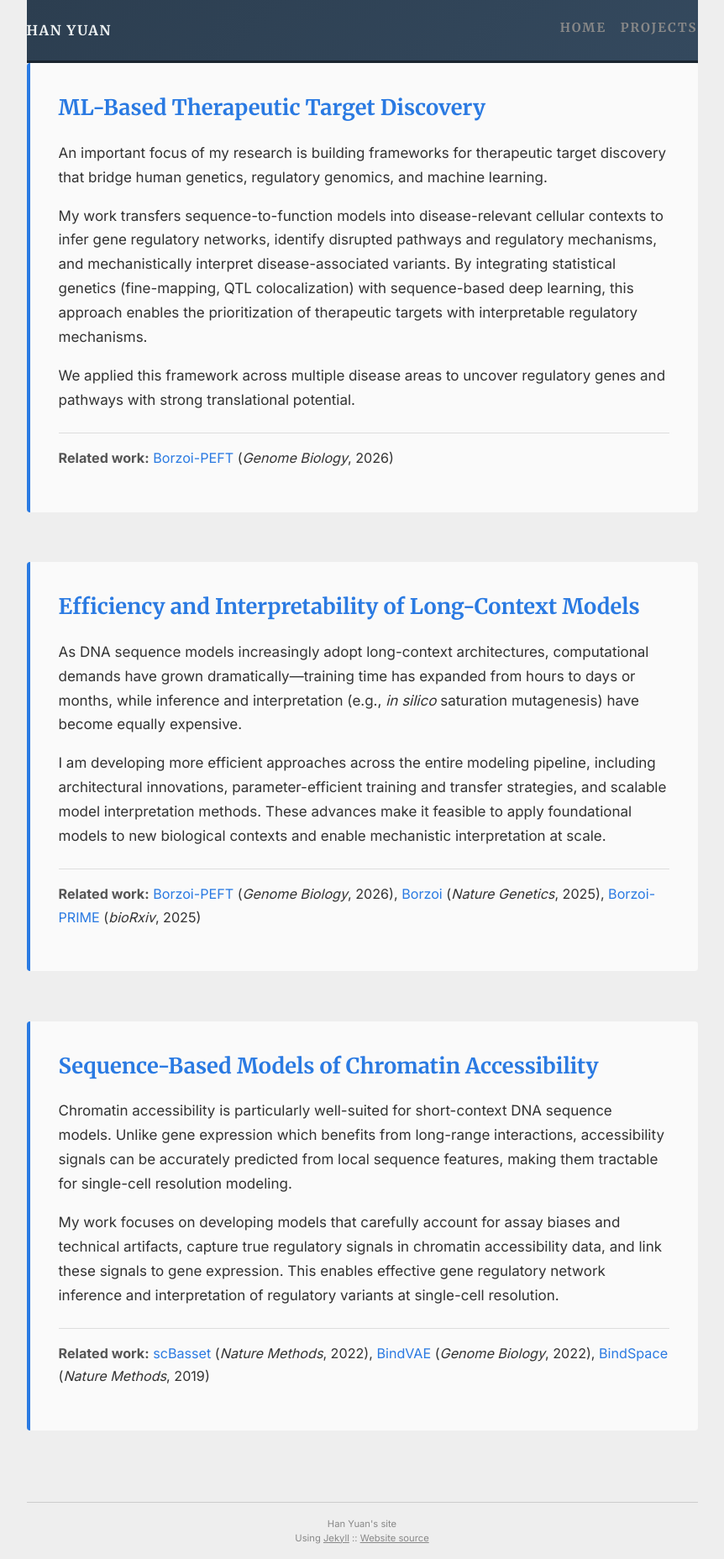
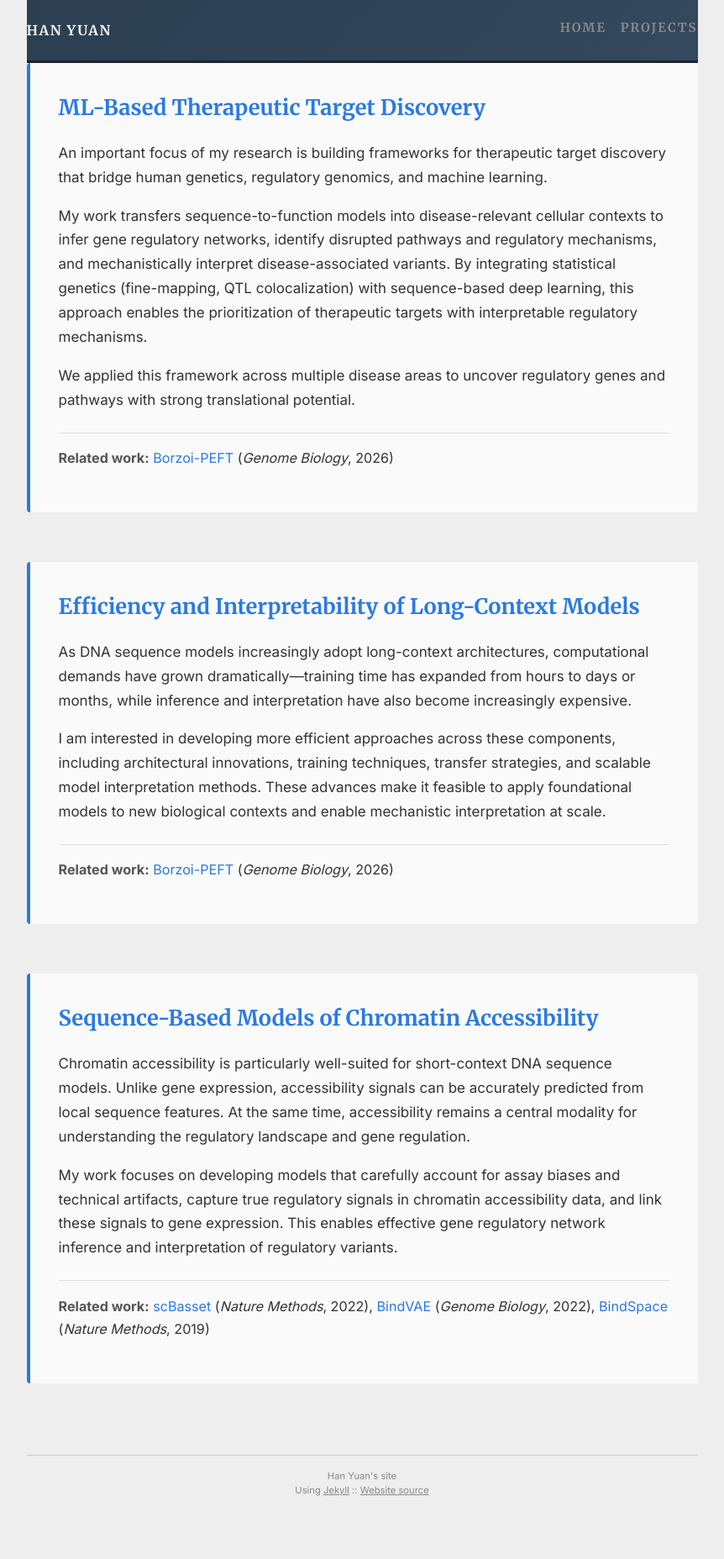
Before and after one commit to hy395/hy395.github.io, a Jekyll site: the page built from projects.md, in a window 1280 px wide. Shown: the whole page at 84% size, without its empty margins (209-1071 px from the left). Built offline with Jekyll 4.4.1, drawn with Linux system fonts in a browser that asks for light colours; after the commit the page ends 1800 px from its top, so only the background shows below that.

Commit message:
update template

```diff
--- a/projects.md
+++ b/projects.md
@@ -24,12 +24,12 @@ We applied this framework across multiple disease areas to uncover regulatory ge
 
 ## Efficiency and Interpretability of Long-Context Models
 
-As DNA sequence models increasingly adopt long-context architectures, computational demands have grown dramatically—training time has expanded from hours to days or months, while inference and interpretation (e.g., *in silico* saturation mutagenesis) have become equally expensive.
+As DNA sequence models increasingly adopt long-context architectures, computational demands have grown dramatically—training time has expanded from hours to days or months, while inference and interpretation have also become increasingly expensive.
 
-I am developing more efficient approaches across the entire modeling pipeline, including architectural innovations, parameter-efficient training and transfer strategies, and scalable model interpretation methods. These advances make it feasible to apply foundational models to new biological contexts and enable mechanistic interpretation at scale.
+I am interested in developing more efficient approaches across these components, including architectural innovations, training techniques, transfer strategies, and scalable model interpretation methods. These advances make it feasible to apply foundational models to new biological contexts and enable mechanistic interpretation at scale.
 
 <div class="related-work" markdown="1">
-**Related work:** [Borzoi-PEFT](https://www.biorxiv.org/content/10.1101/2025.05.26.656171v2) (*Genome Biology*, 2026), [Borzoi](https://www.nature.com/articles/s41588-024-02053-6) (*Nature Genetics*, 2025), [Borzoi-PRIME](https://www.biorxiv.org/content/10.1101/2025.06.10.658961v1) (*bioRxiv*, 2025)
+**Related work:** [Borzoi-PEFT](https://www.biorxiv.org/content/10.1101/2025.05.26.656171v2) (*Genome Biology*, 2026)
 </div>
 
 </div>
@@ -38,9 +38,9 @@ I am developing more efficient approaches across the entire modeling pipeline, i
 
 ## Sequence-Based Models of Chromatin Accessibility
 
-Chromatin accessibility is particularly well-suited for short-context DNA sequence models. Unlike gene expression which benefits from long-range interactions, accessibility signals can be accurately predicted from local sequence features, making them tractable for single-cell resolution modeling.
+Chromatin accessibility is particularly well-suited for short-context DNA sequence models. Unlike gene expression, accessibility signals can be accurately predicted from local sequence features. At the same time, accessibility remains a central modality for understanding the regulatory landscape and gene regulation.
 
-My work focuses on developing models that carefully account for assay biases and technical artifacts, capture true regulatory signals in chromatin accessibility data, and link these signals to gene expression. This enables effective gene regulatory network inference and interpretation of regulatory variants at single-cell resolution.
+My work focuses on developing models that carefully account for assay biases and technical artifacts, capture true regulatory signals in chromatin accessibility data, and link these signals to gene expression. This enables effective gene regulatory network inference and interpretation of regulatory variants.
 
 <div class="related-work" markdown="1">
 **Related work:** [scBasset](https://www.nature.com/articles/s41592-022-01562-8) (*Nature Methods*, 2022), [BindVAE](https://link.springer.com/article/10.1186/s13059-022-02723-w) (*Genome Biology*, 2022), [BindSpace](https://www.nature.com/articles/s41592-019-0511-y) (*Nature Methods*, 2019)
```
Also changed, not shown: index.md (+2 -2 lines).
